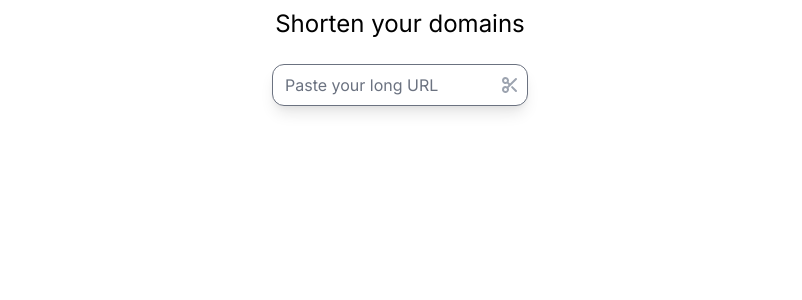
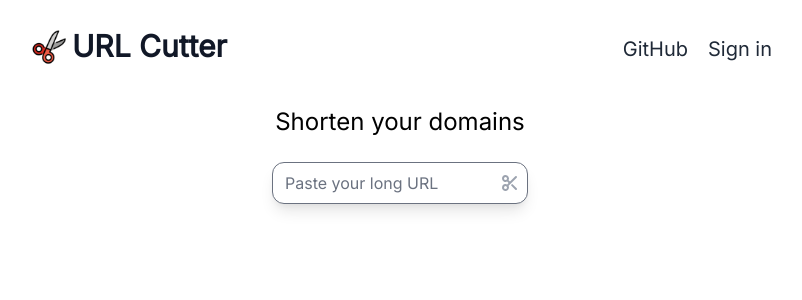
Before and after one commit to PumPum7/url-shortener, a Next.js app: page / in a window 1280 px wide. Shown: the top 300 px of the page, without its empty margins (240-1042 px from the left). Built offline with nearby package versions, Linux system fonts and the light colour scheme; what @tailwindcss/typography would draw is missing.

Commit message:
added the Header

```diff
--- a/src/components/Header.tsx
+++ b/src/components/Header.tsx
@@ -1,5 +1,38 @@
+import Image from "next/image";
+
 export const Header = (): JSX.Element => {
-    return <></>;
+    return (
+        <div className="max-w-screen-lg mx-auto px-3 py-6">
+            <div className="flex flex-wrap justify-between items-center">
+                <div>
+                    <a href="/">
+                        <span className="text-gray-900 inline-flex items-center font-semibold text-3xl">
+                            <Image
+                                src={"/scissors.png"}
+                                width={"44"}
+                                height="44"
+                            />
+                            URL Cutter
+                        </span>
+                    </a>
+                </div>
+                <nav className="">
+                    <ul className=" navbar flex items-center font-medium text-xl text-gray-800">
+                        <li className="mr-5">
+                            <a
+                                href="https://github.com/PumPum7/url-shortener"
+                                target="_blank">
+                                GitHub
+                            </a>
+                        </li>
+                        <li>
+                            <a href="/">Sign in</a>
+                        </li>
+                    </ul>
+                </nav>
+            </div>
+        </div>
+    );
 };
 
 export default Header;
```
Also changed, not shown: public/scissors.png (added).
